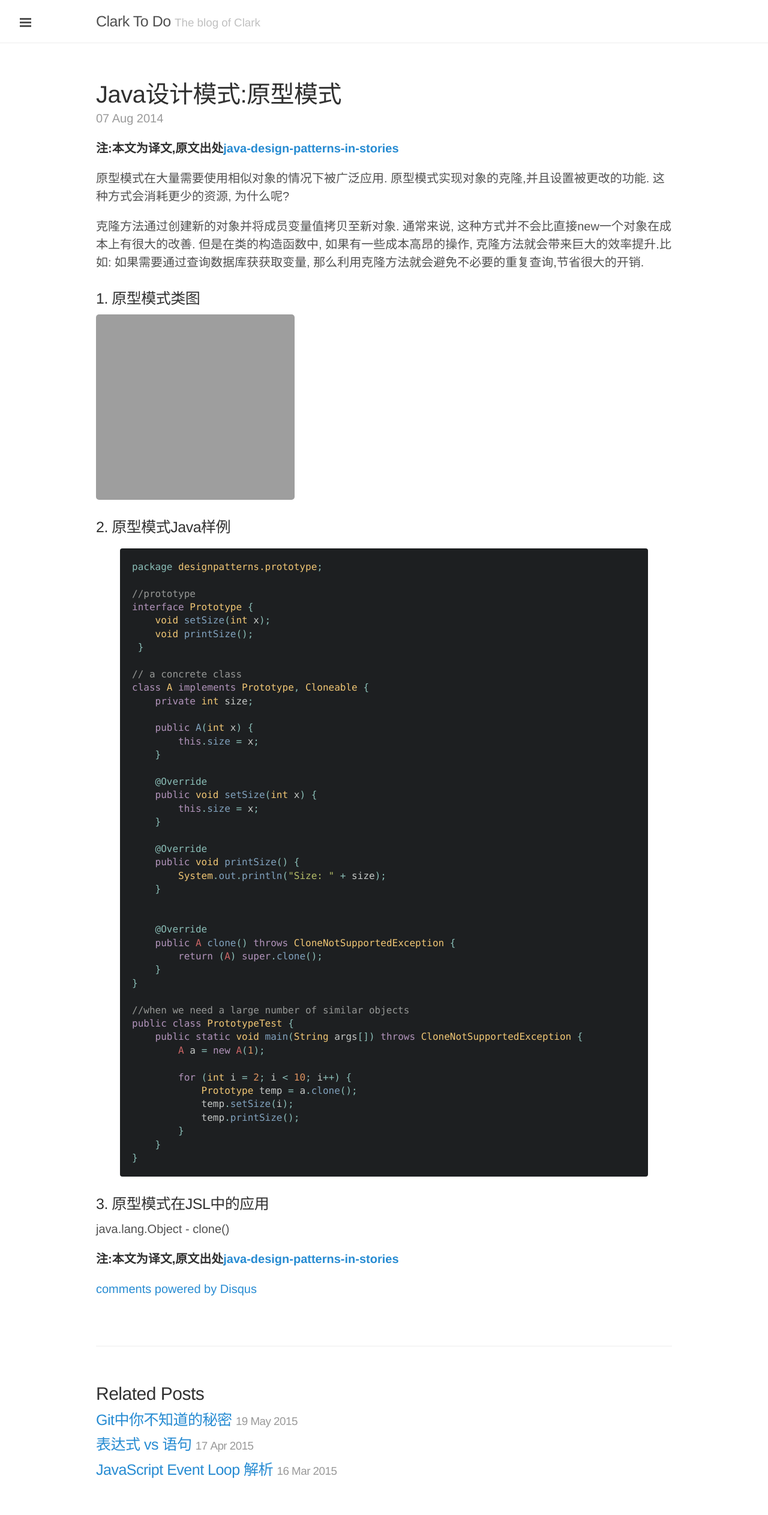
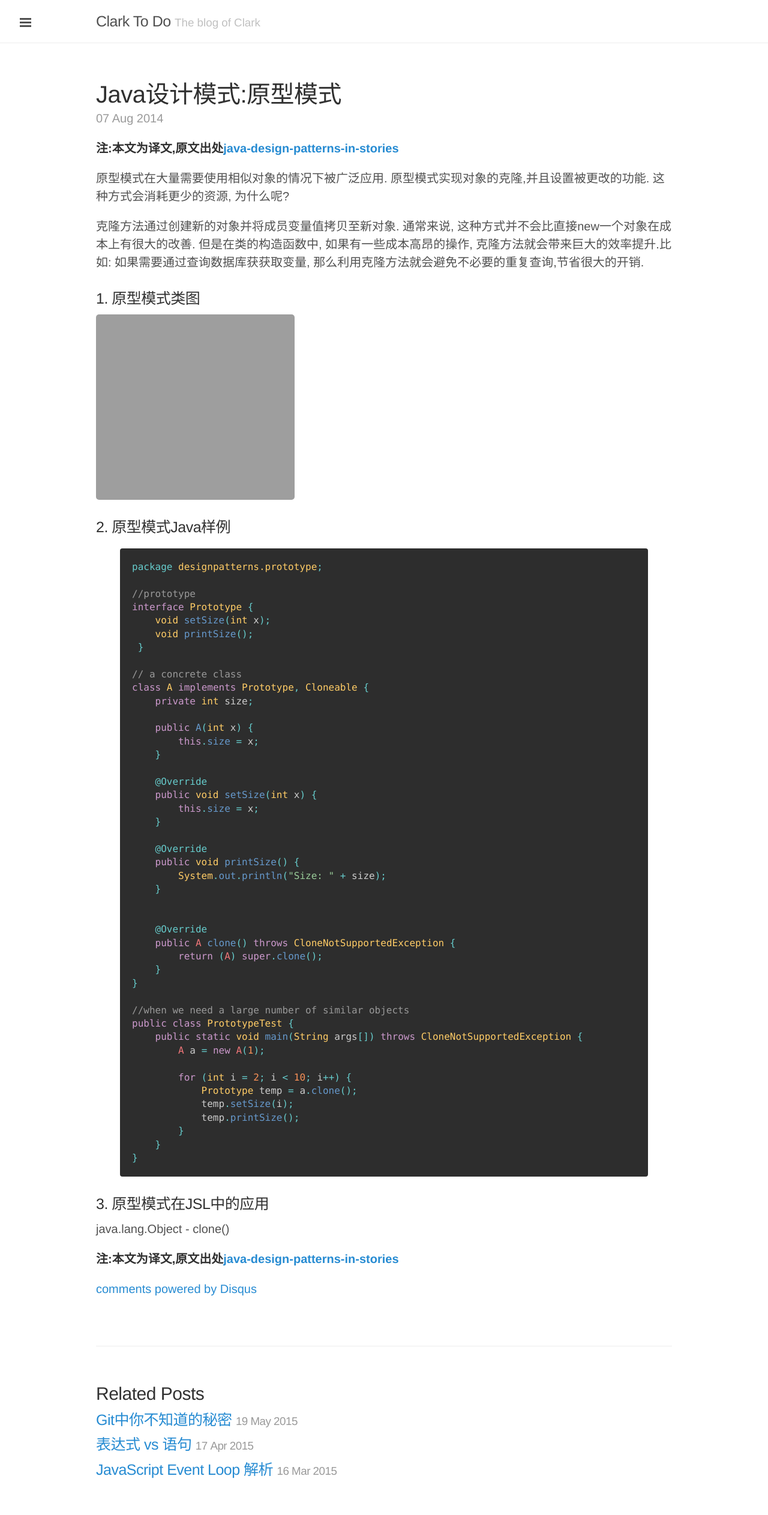
Before and after one commit to clarkdo/clarkdo.github.com, a Jekyll site: the page built from _posts/2014-08-07-15.md, in a window 1280 px wide. Shown: the whole page at 60% size. Built offline with Jekyll 4.4.1, drawn with Linux system fonts in a browser that asks for light colours; Markdown is read by kramdown in place of the engine named in the settings; comment, search, counter and statistics services are not loaded; grey boxes are pictures that could not be loaded.

Commit message:
change pygments theme

```diff
--- a/public/css/syntax.css
+++ b/public/css/syntax.css
@@ -1,69 +1,69 @@
-.highlight .hll { background-color: #373b41 }
-.highlight  { background: #1d1f21; color: #c5c8c6 }
-.highlight .c { color: #969896 } /* Comment */
-.highlight .err { color: #cc6666 } /* Error */
-.highlight .k { color: #b294bb } /* Keyword */
-.highlight .l { color: #de935f } /* Literal */
-.highlight .n { color: #c5c8c6 } /* Name */
-.highlight .o { color: #8abeb7 } /* Operator */
-.highlight .p { color: #c5c8c6 } /* Punctuation */
-.highlight .cm { color: #969896 } /* Comment.Multiline */
-.highlight .cp { color: #969896 } /* Comment.Preproc */
-.highlight .c1 { color: #969896 } /* Comment.Single */
-.highlight .cs { color: #969896 } /* Comment.Special */
-.highlight .gd { color: #cc6666 } /* Generic.Deleted */
+.highlight .hll { background-color: #515151 }
+.highlight  { background: #2d2d2d; color: #cccccc }
+.highlight .c { color: #999999 } /* Comment */
+.highlight .err { color: #f2777a } /* Error */
+.highlight .k { color: #cc99cc } /* Keyword */
+.highlight .l { color: #f99157 } /* Literal */
+.highlight .n { color: #cccccc } /* Name */
+.highlight .o { color: #66cccc } /* Operator */
+.highlight .p { color: #cccccc } /* Punctuation */
+.highlight .cm { color: #999999 } /* Comment.Multiline */
+.highlight .cp { color: #999999 } /* Comment.Preproc */
+.highlight .c1 { color: #999999 } /* Comment.Single */
+.highlight .cs { color: #999999 } /* Comment.Special */
+.highlight .gd { color: #f2777a } /* Generic.Deleted */
 .highlight .ge { font-style: italic } /* Generic.Emph */
-.highlight .gh { color: #c5c8c6; font-weight: bold } /* Generic.Heading */
-.highlight .gi { color: #b5bd68 } /* Generic.Inserted */
-.highlight .gp { color: #969896; font-weight: bold } /* Generic.Prompt */
+.highlight .gh { color: #cccccc; font-weight: bold } /* Generic.Heading */
+.highlight .gi { color: #99cc99 } /* Generic.Inserted */
+.highlight .gp { color: #999999; font-weight: bold } /* Generic.Prompt */
 .highlight .gs { font-weight: bold } /* Generic.Strong */
-.highlight .gu { color: #8abeb7; font-weight: bold } /* Generic.Subheading */
-.highlight .kc { color: #b294bb } /* Keyword.Constant */
-.highlight .kd { color: #b294bb } /* Keyword.Declaration */
-.highlight .kn { color: #8abeb7 } /* Keyword.Namespace */
-.highlight .kp { color: #b294bb } /* Keyword.Pseudo */
-.highlight .kr { color: #b294bb } /* Keyword.Reserved */
-.highlight .kt { color: #f0c674 } /* Keyword.Type */
-.highlight .ld { color: #b5bd68 } /* Literal.Date */
-.highlight .m { color: #de935f } /* Literal.Number */
-.highlight .s { color: #b5bd68 } /* Literal.String */
-.highlight .na { color: #81a2be } /* Name.Attribute */
-.highlight .nb { color: #c5c8c6 } /* Name.Builtin */
-.highlight .nc { color: #f0c674 } /* Name.Class */
-.highlight .no { color: #cc6666 } /* Name.Constant */
-.highlight .nd { color: #8abeb7 } /* Name.Decorator */
-.highlight .ni { color: #c5c8c6 } /* Name.Entity */
-.highlight .ne { color: #cc6666 } /* Name.Exception */
-.highlight .nf { color: #81a2be } /* Name.Function */
-.highlight .nl { color: #c5c8c6 } /* Name.Label */
-.highlight .nn { color: #f0c674 } /* Name.Namespace */
-.highlight .nx { color: #81a2be } /* Name.Other */
-.highlight .py { color: #c5c8c6 } /* Name.Property */
-.highlight .nt { color: #8abeb7 } /* Name.Tag */
-.highlight .nv { color: #cc6666 } /* Name.Variable */
-.highlight .ow { color: #8abeb7 } /* Operator.Word */
-.highlight .w { color: #c5c8c6 } /* Text.Whitespace */
-.highlight .mb { color: #de935f } /* Literal.Number.Bin */
-.highlight .mf { color: #de935f } /* Literal.Number.Float */
-.highlight .mh { color: #de935f } /* Literal.Number.Hex */
-.highlight .mi { color: #de935f } /* Literal.Number.Integer */
-.highlight .mo { color: #de935f } /* Literal.Number.Oct */
-.highlight .sb { color: #b5bd68 } /* Literal.String.Backtick */
-.highlight .sc { color: #c5c8c6 } /* Literal.String.Char */
-.highlight .sd { color: #969896 } /* Literal.String.Doc */
-.highlight .s2 { color: #b5bd68 } /* Literal.String.Double */
-.highlight .se { color: #de935f } /* Literal.String.Escape */
-.highlight .sh { color: #b5bd68 } /* Literal.String.Heredoc */
-.highlight .si { color: #de935f } /* Literal.String.Interpol */
-.highlight .sx { color: #b5bd68 } /* Literal.String.Other */
-.highlight .sr { color: #b5bd68 } /* Literal.String.Regex */
-.highlight .s1 { color: #b5bd68 } /* Literal.String.Single */
-.highlight .ss { color: #b5bd68 } /* Literal.String.Symbol */
-.highlight .bp { color: #c5c8c6 } /* Name.Builtin.Pseudo */
-.highlight .vc { color: #cc6666 } /* Name.Variable.Class */
-.highlight .vg { color: #cc6666 } /* Name.Variable.Global */
-.highlight .vi { color: #cc6666 } /* Name.Variable.Instance */
-.highlight .il { color: #de935f } /* Literal.Number.Integer.Long */
+.highlight .gu { color: #66cccc; font-weight: bold } /* Generic.Subheading */
+.highlight .kc { color: #cc99cc } /* Keyword.Constant */
+.highlight .kd { color: #cc99cc } /* Keyword.Declaration */
+.highlight .kn { color: #66cccc } /* Keyword.Namespace */
+.highlight .kp { color: #cc99cc } /* Keyword.Pseudo */
+.highlight .kr { color: #cc99cc } /* Keyword.Reserved */
+.highlight .kt { color: #ffcc66 } /* Keyword.Type */
+.highlight .ld { color: #99cc99 } /* Literal.Date */
+.highlight .m { color: #f99157 } /* Literal.Number */
+.highlight .s { color: #99cc99 } /* Literal.String */
+.highlight .na { color: #6699cc } /* Name.Attribute */
+.highlight .nb { color: #cccccc } /* Name.Builtin */
+.highlight .nc { color: #ffcc66 } /* Name.Class */
+.highlight .no { color: #f2777a } /* Name.Constant */
+.highlight .nd { color: #66cccc } /* Name.Decorator */
+.highlight .ni { color: #cccccc } /* Name.Entity */
+.highlight .ne { color: #f2777a } /* Name.Exception */
+.highlight .nf { color: #6699cc } /* Name.Function */
+.highlight .nl { color: #cccccc } /* Name.Label */
+.highlight .nn { color: #ffcc66 } /* Name.Namespace */
+.highlight .nx { color: #6699cc } /* Name.Other */
+.highlight .py { color: #cccccc } /* Name.Property */
+.highlight .nt { color: #66cccc } /* Name.Tag */
+.highlight .nv { color: #f2777a } /* Name.Variable */
+.highlight .ow { color: #66cccc } /* Operator.Word */
+.highlight .w { color: #cccccc } /* Text.Whitespace */
+.highlight .mb { color: #f99157 } /* Literal.Number.Bin */
+.highlight .mf { color: #f99157 } /* Literal.Number.Float */
+.highlight .mh { color: #f99157 } /* Literal.Number.Hex */
+.highlight .mi { color: #f99157 } /* Literal.Number.Integer */
+.highlight .mo { color: #f99157 } /* Literal.Number.Oct */
+.highlight .sb { color: #99cc99 } /* Literal.String.Backtick */
+.highlight .sc { color: #cccccc } /* Literal.String.Char */
+.highlight .sd { color: #999999 } /* Literal.String.Doc */
+.highlight .s2 { color: #99cc99 } /* Literal.String.Double */
+.highlight .se { color: #f99157 } /* Literal.String.Escape */
+.highlight .sh { color: #99cc99 } /* Literal.String.Heredoc */
+.highlight .si { color: #f99157 } /* Literal.String.Interpol */
+.highlight .sx { color: #99cc99 } /* Literal.String.Other */
+.highlight .sr { color: #99cc99 } /* Literal.String.Regex */
+.highlight .s1 { color: #99cc99 } /* Literal.String.Single */
+.highlight .ss { color: #99cc99 } /* Literal.String.Symbol */
+.highlight .bp { color: #cccccc } /* Name.Builtin.Pseudo */
+.highlight .vc { color: #f2777a } /* Name.Variable.Class */
+.highlight .vg { color: #f2777a } /* Name.Variable.Global */
+.highlight .vi { color: #f2777a } /* Name.Variable.Instance */
+.highlight .il { color: #f99157 } /* Literal.Number.Integer.Long */
 
 .css .o,
 .css .o + .nt,
```
